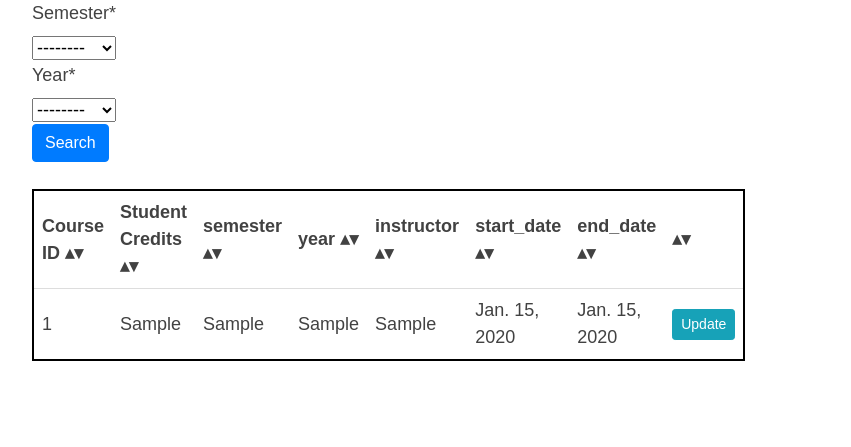
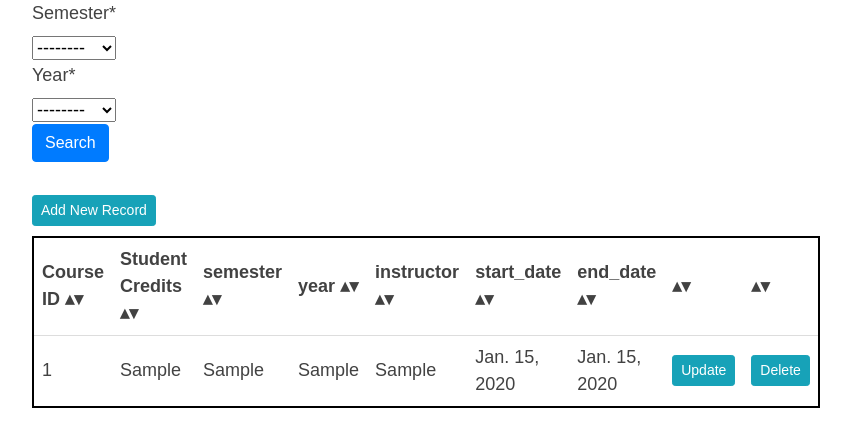
Before and after one commit to zt1020/FullStackFinal, a Django app: page /display_internshipassignment/ in a window 1280 px wide; the page is wider, and only the part inside the window is pictured. Shown: the part 154-601 px from the top of that part, without its empty margins (68-919 px from the left). Run offline with Django 3.2, Linux system fonts and the light colour scheme; a user stored in the database is signed in; tables that the repository leaves empty hold one stand-in row (values such as "Sample post"); some libraries are stand-ins or nearby versions.

Commit message:
added functionality to create new record and delete it

```diff
--- a/internship/models.py
+++ b/internship/models.py
@@ -51,7 +51,7 @@ class InternshipAssignment(models.Model):
 
     studentid = models.ForeignKey(
         Student,db_column='student_id',
-        on_delete=models.CASCADE,default=1,null=True
+        on_delete=models.CASCADE,null=True
     )
     internshipid = models.ForeignKey(
         Internship,db_column="internship_id",
--- a/internship/urls.py
+++ b/internship/urls.py
@@ -29,5 +29,7 @@ urlpatterns = [
         path('create_internship/', views.createInternship, name="create_internship"),
 
         path('update_internshipAssignment/<int:pk>/', views.updateInternshipAssignment, name="update_internshipAssignment"),
+        path('delete/<int:pk>/', views.deleteInternshipAssignment, name="delete_internshipassignment" ),
+        path('create_internshipassignment/', views.createInternshipAssignment, name="create_internshipassignment" )
         # url(r'^user/create$', UserCreateView.as_view(), name='user_create'),
     ]
--- a/internship/views.py
+++ b/internship/views.py
@@ -107,6 +107,18 @@ def createInternship(request):
             return redirect('/')
     return render(request, 'accounts/insert_view_internship.html', {'form':form})
 
+
+
+def createInternshipAssignment(request):
+    form = UpdateInternshipAssignmentForm()
+    if request.method == 'POST':
+        form = UpdateInternshipAssignmentForm(request.POST)
+        if form.is_valid():
+            form.save()
+            return redirect('/')
+    return render(request, 'accounts/insert_view_internship.html', {'form':form})
+
+
 def updateInternship(request,pk):
 
     context ={}
@@ -130,9 +142,6 @@ def updateInternshipAssignment(request,pk):
     context ={}
 
     obj = get_object_or_404(InternshipAssignment, pk = pk)
-
-    print("-------------")
-    print(obj.student_credits)
 
     internshipAssignment_form = UpdateInternshipAssignmentForm(request.POST or None,instance=obj)
 
@@ -162,6 +171,15 @@ def deleteInternship(request, pk):
         obj.delete()
         return HttpResponseRedirect("/")
     return render(request, "accounts/delete_view_internship.html", context)
+
+
+def deleteInternshipAssignment(request, pk):
+    context ={}
+    obj = get_object_or_404(InternshipAssignment, pk = pk)
+    if request.method =="POST":
+        obj.delete()
+        return HttpResponseRedirect("/")
+    return render(request, "accounts/delete_view_internshipassignment.html", context)
 
 @login_required(login_url='/register/')
 def import_file(request):
--- a/templates/display_internshipassignment.html
+++ b/templates/display_internshipassignment.html
@@ -9,6 +9,8 @@
 <input class="btn btn-primary" type="submit" value="Search" />
 </form>
 <br/>
+<h2><a class="btn btn-sm btn-info" href="{% url 'create_internshipassignment'%}">Add New Record</a></h2>
+
 <table id="example" class="sortable" style="align:left;" cellspacing="20">
 <thead>
 <tr>
@@ -21,6 +23,7 @@
 <th>instructor</th>
 <th>start_date</th>
 <th>end_date</th>
+<th></th>
 <th></th>
 </tr>
 </thead>
@@ -39,6 +42,7 @@
 <td>{{internshipassignment_item.start_date}}</td>
 <td>{{internshipassignment_item.end_date}}</td>
 <td><a class="btn btn-sm btn-info" href="{% url 'update_internshipAssignment' internshipassignment_item.pk %}">Update</a></td>
+<td><a class="btn btn-sm btn-info" href="{% url 'delete_internshipassignment' internshipassignment_item.pk %}">Delete</a></td>
 </tr>
 
 {% endfor %}
```
